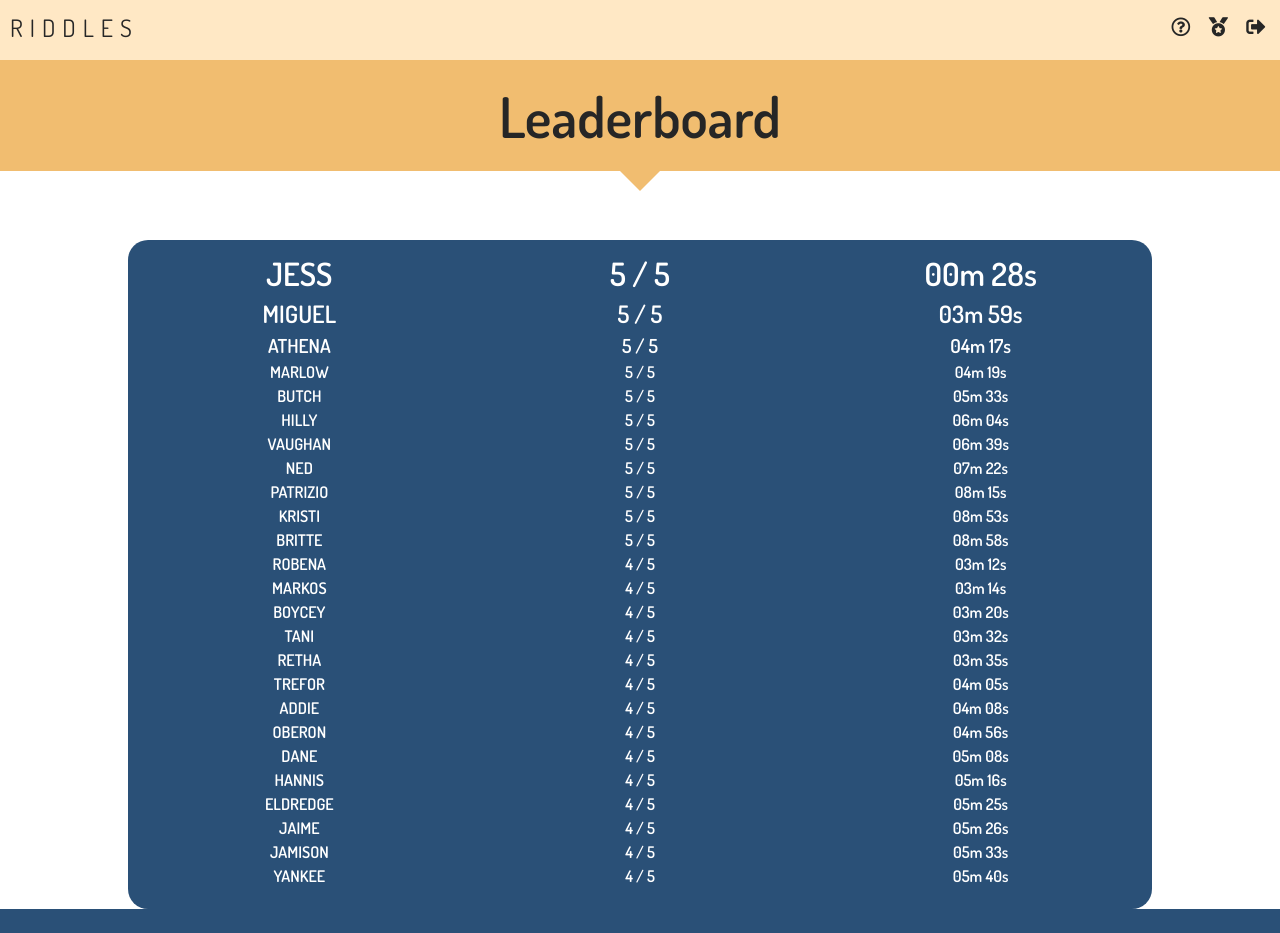
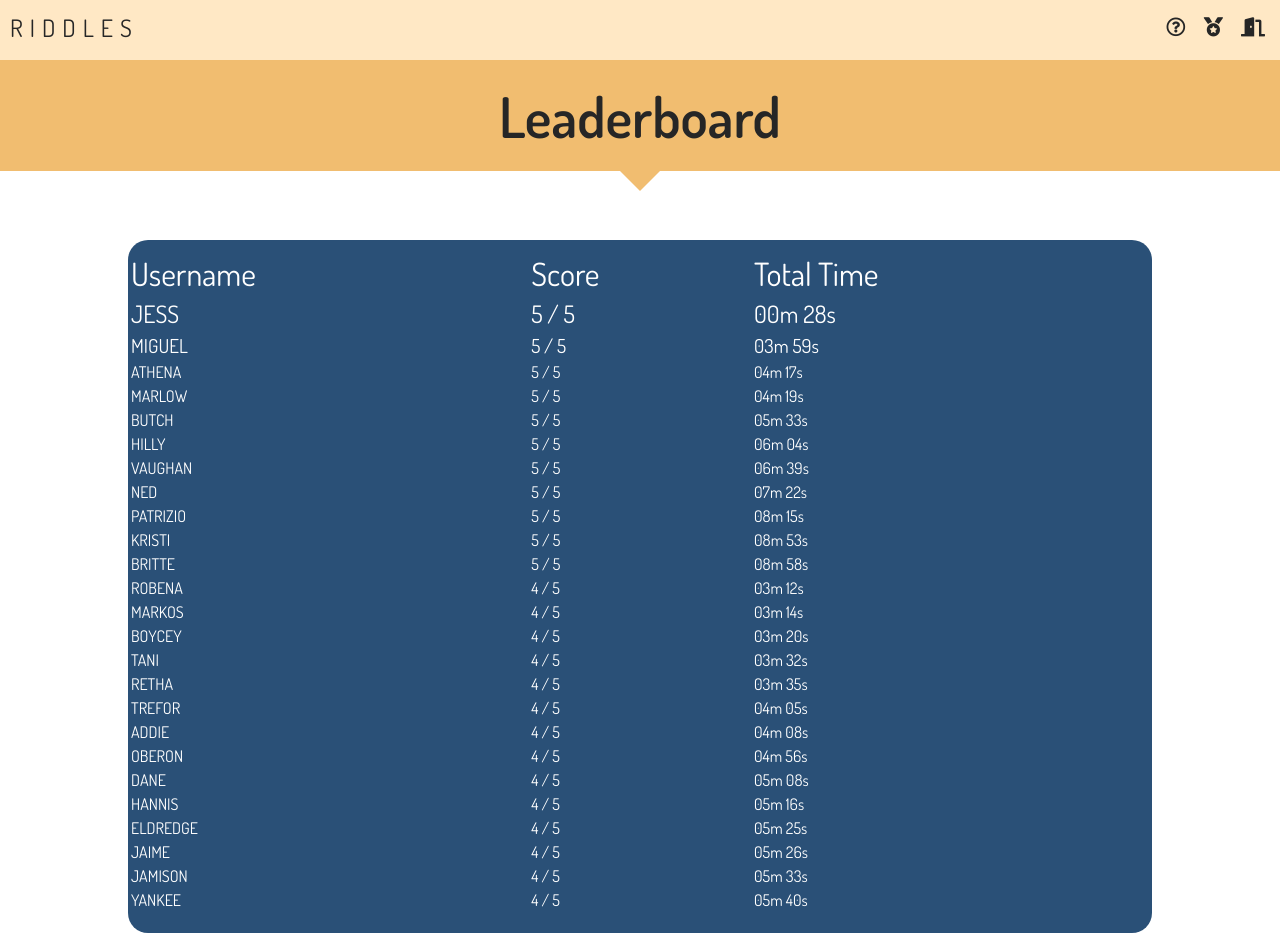
Before and after one commit to Code-Institute-Submissions/mdenoronha-milestone-project-3, a Flask app: page /leaderboard in a window 1280 px wide. Before the commit the page ends 909 px from the top, so only its background shows below. Run offline with Flask 2, Linux system fonts and the light colour scheme; the visitor is signed in with stand-in values (Sample User, id 1); lists and menus that the app fills with data are empty; some libraries are stand-ins or nearby versions.

Commit message:
Add comments to delineate sections

```diff
--- a/templates/base-questions.html
+++ b/templates/base-questions.html
@@ -11,17 +11,24 @@
     <title>{{ title }}</title>
 </head>
 
+<!--Instructions Modal-->
 <body>
     <div class="shadow-overlay pop-up-container" id="instructions-box">
         <div class="answer-pop-up-container instructions-modal">
             <h2>Instructions</h2><i class="fas fa-times close-button"></i>
-            <p>This is some instructions. This is some instructions. This is some instructions. This is some instructions. This is some instructions. This is some instructions. This is some instructions.</p>
-            <p>This is some instructions. This is some instructions. This is some instructions. This is some instructions. This is some instructions. This is some instructions. This is some instructions.</p>
-            <p>This is some instructions. This is some instructions. This is some instructions. This is some instructions. This is some instructions. This is some instructions. This is some instructions.</p>
-            <p>This is some instructions. This is some instructions. This is some instructions. This is some instructions. This is some instructions. This is some instructions. This is some instructions.</p>
-        </div>
+            <p>
+            <strong>Welcome to the Riddles Game</strong>
+            <br><br>
+            The Riddles Game tests your skills by putting you up against 5 random riddles. Be sure to answer correctly as you get one attempt to get the riddle right. But don’t take too long, as soon as the question is displayed a timer starts, timing how long it takes for you to figure out the answer!
+            <br><br>
+            Can you make the leaderboard? Contestants with the best score and best game time will make the prestigious <a href="/leaderboard">Riddles Game leaderboard</a>.
+            <br><br>
+            Have you got what it takes?
+            </p>
+            </div>
     </div>
 
+    <!--Log Out Modal-->
     <div class="shadow-overlay pop-up-container" id="logout-container">
         <div class="answer-pop-up-container logout-modal">
             <h2>Logging Out</h2><i class="fas fa-times close-button"></i>
@@ -35,7 +42,7 @@
         </div>
     </div>
 
-
+    <!--Login Modal-->
     {% if not session["username"] %}
     <div class="shadow-overlay pop-up-container" id="login-container">
         <div class="answer-pop-up-container login-modal">
@@ -49,6 +56,8 @@
         </div>
     </div>
     {% endif %}
+
+    <!--Header and Navigation-->
     <header>
         <nav>
         <div class="header">
@@ -60,14 +69,14 @@
                 <li><a href="{{ url_for('leaderboard') }}"><i class="fas fa-medal leaderboard" alt="leaderboard"></i></a> </li>
                 {% if not request.path=="/" %}
                 {% if not session["username"] %}
-                <li><a href="/"><i class="fas fa-sign-in-alt log-in" alt="log in"></i></a></li>
+                <li><a href="/?modal=login"><i class="fas fa-sign-in-alt log-in" alt="log in"></i></a></li>
                 {% else %}
-                <li><i class="fas fa-sign-out-alt log-out" onclick="showLogout()" alt="log out"></i></li>
+                <li><i class="fas fa-door-open log-out" onclick="showLogout()" alt="log out"></i></li>
                 {% endif %}
                 {% else %}
                 {% if not session["username"] %}
                 <li><i class="fas fa-sign-in-alt log-in" alt="log in" onclick="showLogin()"></i></li>{% else %}
-                <li><i class="fas fa-sign-out-alt log-out" onclick="showLogout()" alt="log out"></i></li>{% endif %}{% endif %}
+                <li><i class="fas fa-door-open log-out" onclick="showLogout()" alt="log out"></i></li>{% endif %}{% endif %}
             </ul>
         </div>
         </nav>
@@ -84,12 +93,15 @@
         var allPopUps = document.getElementsByClassName("pop-up-container")
         var instructionsBox = document.getElementById("instructions-box")
 
+        // If flash error message is displayed after form entry, display modal that contains
+        // the text
         function modalCheckOnLoad() {
             if (loginErrorMessage.textContent == "No User By That Name Exists") {
                 loginBox.style.display = "block"
             }
         }
 
+        // Show/hide instructions modal
         function showInstructions() {
             if (instructionsBox.style.display === "block") {
                 instructionsBox.style.display = "none";
@@ -99,6 +111,7 @@
             }
         }
 
+        // Show/hide logout modal
         function showLogout() {
             if (logoutBox.style.display === "block") {
                 logoutBox.style.display = "none";
@@ -108,6 +121,7 @@
             }
         }
 
+        // Show/hide Login modal and remove error message
         function showLogin() {
             if (loginBox.style.display === "block") {
                 loginBox.style.display = "none";
@@ -119,6 +133,7 @@
             }
         }
 
+        // Close modal on clicking x or outside modal area
         for (i = 0; i < allPopUps.length; i++) {
             console.log(allPopUps[i])
             console.log(i)
--- a/templates/leaderboard.html
+++ b/templates/leaderboard.html
@@ -1,18 +1,26 @@
 {% extends 'base-questions.html' %} {% block content %}
-
+<!--Score and Total Time Message-->
 <h1 class="end-message leaderboard-message">Leaderboard</h1>
 
 </div>
-<div class="arrow"></div>
+    </div>
+    <div class="arrow"></div>
 
+<!--Leaderboard-->
 <div class="leaderboard-container answer-pop-up-container">
     <div class="answer-pop-up">
         <table>
+            <tr>
+                <td>Username</td>
+                <td>Score</td>
+                <td>Total Time</td>
+            </tr>
             {% for top_user in top_users %}
+
             <tr>
-                <th>{{ top_user.username }}</th>
-                <th>{{ top_user.score }} / 5</th>
-                <th>{{ top_user.total_time }}</th>
+                <td>{{ top_user.username }}</td>
+                <td>{{ top_user.score }} / 5</td>
+                <td>{{ top_user.total_time }}</td>
             </tr>
             {% endfor %}
         </table>
--- a/templates/qu_new.html
+++ b/templates/qu_new.html
@@ -1,10 +1,13 @@
 {% extends 'base.html' %} {% block content %}
+
+<!--New Game Intro-->
 <h1 class="welcome-message">It's a New Game {{ username }}</h1>
 <div class="intro-text">
     <p>Nullam pellentesque pretium leo eget feugiat. Cras dictum nunc pharetra magna viverra ornare. Sed id blandit mauris. Maecenas et ex tellus. Aliquam erat volutpat. Mauris feugiat dignissim sodales. Proin at massa ipsum. Nunc vitae finibus diam.
         <br><br> Praesent ac ex eget velit mattis efficitur. Sed pulvinar metus non diam porta lobortis. In ut orci magna. Integer aliquam dolor ac odio placerat fermentum. Nunc in magna convallis, mollis nunc vitae, tempor erat. Proin ac ornare justo.
         Fusce quis ante vitae libero rhoncus mollis ac egestas diam.</p>
 </div>
+<!--Start Game Button-->
 <form action="{{ url_for('questions', qu_num = session['current_qu_num']) }}">
     <input class="lets-play-button"  type="submit" value="START GAME" />
 </form>
```
Also changed, not shown: templates/base.html (+15 -8 lines), templates/index.html (+6 -2 lines), templates/qu_home.html (+8 -4 lines), templates/question.html (+7 -2 lines), templates/questions-end.html (+13 -5 lines).
